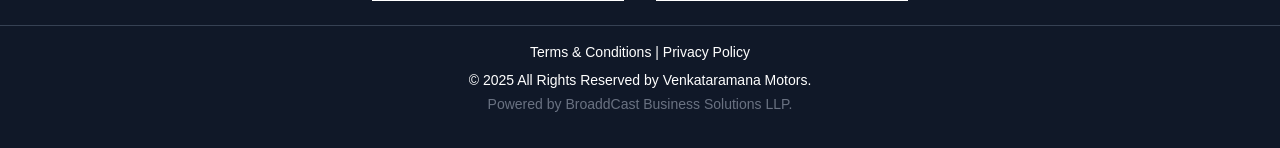
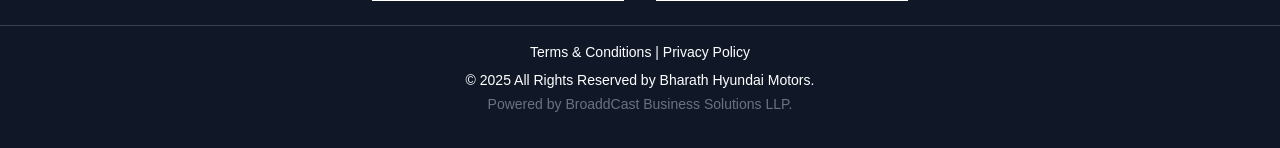
Before and after one commit to Bharath-hyundai/Bharath-Hyundai-2.0, a Next.js app: page / in a window 1280 px wide. Shown: the part 2598-2746 px from the top of the page. Built offline with nearby package versions, Linux system fonts and the light colour scheme.

Commit message:
Update page.tsx

```diff
--- a/app/page.tsx
+++ b/app/page.tsx
@@ -437,7 +437,7 @@
           <a href="#" className="hover:text-gray-400">Terms & Conditions</a> |
           <a href="#" className="hover:text-gray-400"> Privacy Policy</a>
         </p>
-        <p className="mt-2">© 2025 All Rights Reserved by Venkataramana Motors.</p>
+        <p className="mt-2">© 2025 All Rights Reserved by Bharath Hyundai Motors.</p>
         <p className="mt-1 text-gray-500">Powered by <a href="https://broaddcast.com/"><span className="hover:text-red-500"> BroaddCast Business Solutions LLP.</span> </a></p>
       </div>
     </footer>
```
